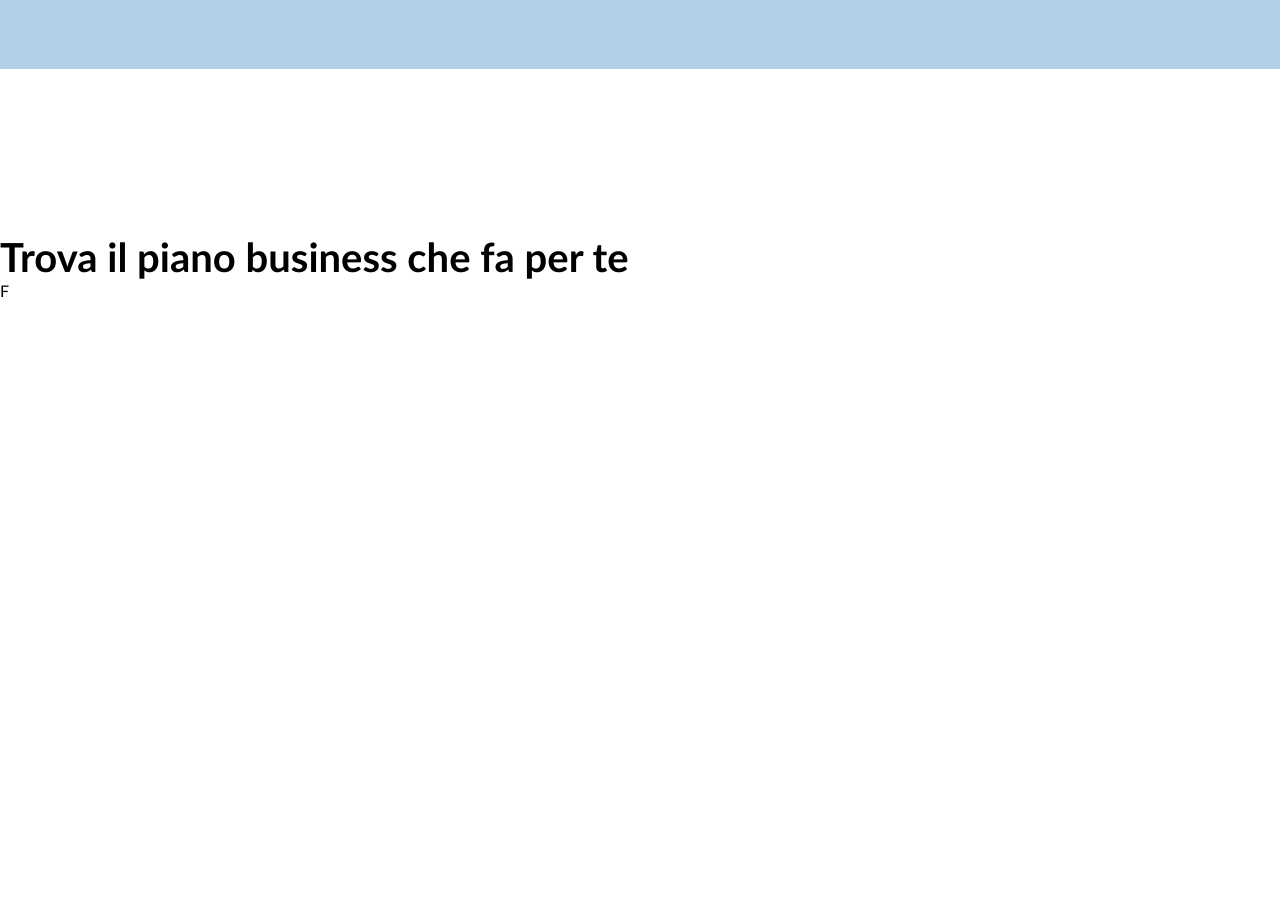
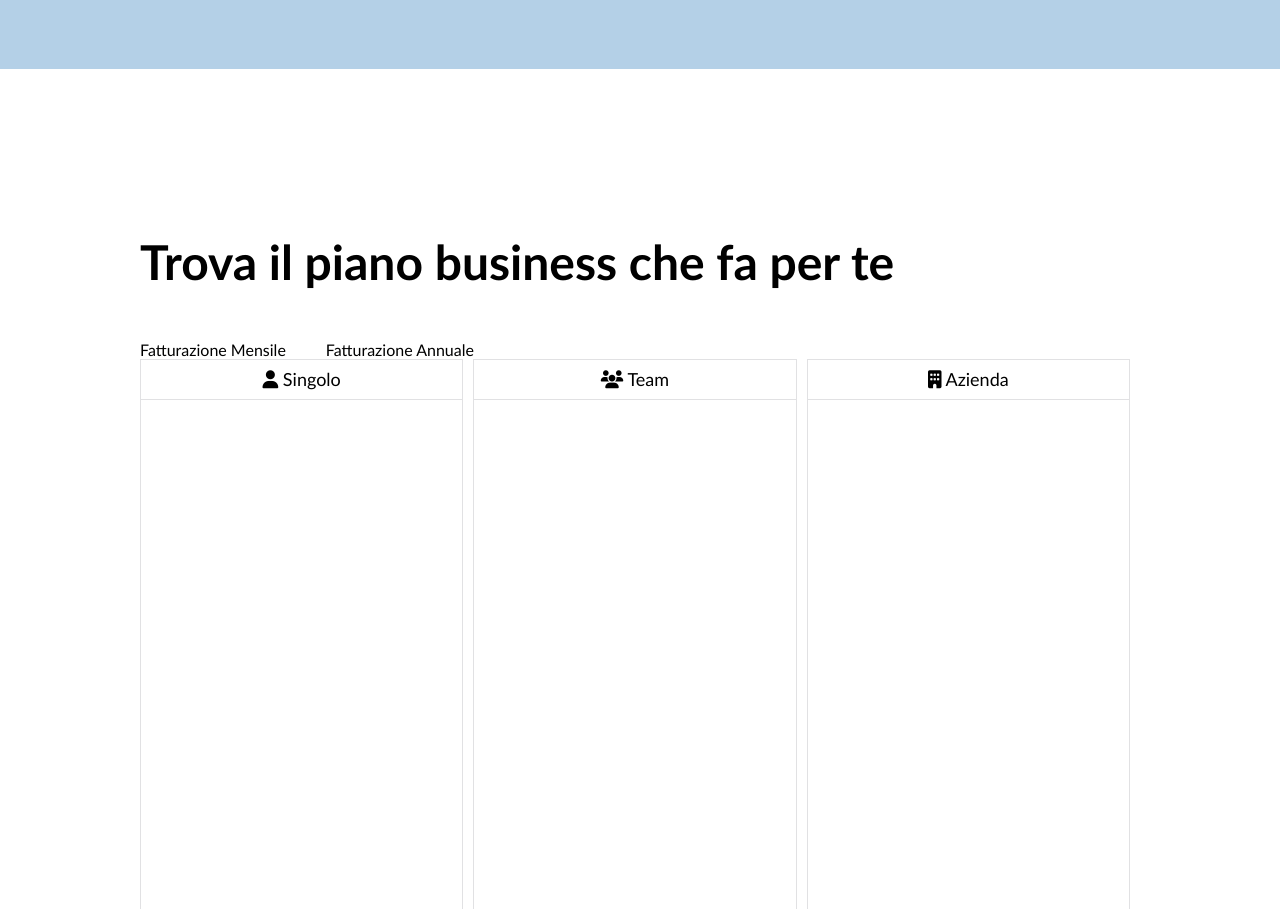
Before and after one commit to matteodragotto/htmlcss-dropbox, a plain HTML site: page index.html in a window 1280 px wide. Shown: the part 751-1660 px from the top of the page. Before the commit the page ends 1051 px from the top, so only its background shows below. Drawn offline with Linux system fonts and the light colour scheme.

Commit message:
[add] main section package offer

```diff
--- a/assets/css/style.css
+++ b/assets/css/style.css
@@ -103,15 +103,15 @@ header .navbar .col ul li:not(.logo):hover{
   width: 70%;
 }
 
-/*--------------Sections--------------*/ù
+/*--------------Sections--------------*/
 
 .container{
+  max-width: 1000px;
   margin: 0 auto;
-  max-width: 1000px;
 }
 
 .container .sect-title h2{
-  font-size: 40px;
+  font-size: 3rem;
   width: 100%;
 }
 
@@ -122,4 +122,29 @@ header .navbar .col ul li:not(.logo):hover{
 
 .col{
   width: calc(100% / 3);
+  padding: 0 10px 0 0;
 }
+
+.card{
+  border: 1px solid #E1E1E3;
+}
+
+.package .container ul{
+  list-style: none;
+}
+
+.package .container .sect-title ul li{
+  padding: 50px 40px 0 0;
+}
+
+.usertype{
+  height: 40px;
+  font-size: 18px;
+  text-align: center;
+  padding: 8px;
+  border-bottom: 1px solid #E1E1E3;
+}
+
+.offer{
+  height: 821px;
+}
--- a/index.html
+++ b/index.html
@@ -4,6 +4,9 @@
   <meta charset="UTF-8">
   <meta name="viewport" content="width=device-width, initial-scale=1.0">
   <link rel="stylesheet" href="./assets/css/style.css">
+
+  <!---FONT AWESOME-->
+  <link rel="stylesheet" href="https://cdnjs.cloudflare.com/ajax/libs/font-awesome/6.6.0/css/all.min.css" integrity="sha512-Kc323vGBEqzTmouAECnVceyQqyqdsSiqLQISBL29aUW4U/M7pSPA/gEUZQqv1cwx4OnYxTxve5UMg5GT6L4JJg==" crossorigin="anonymous" referrerpolicy="no-referrer" />
 
   <title>Dropbox</title>
 </head>
@@ -50,23 +53,47 @@
       </div>
     </div>
 
-    <section class="container package">
-
+    <section class="package">
+      <div class="container">
         <div class="sect-title">
           <h2>Trova il piano business che fa per te</h2>
+          <ul class="d-flex">
+            <li>Fatturazione Mensile</li>
+            <li>Fatturazione Annuale</li>
+          </ul>
         </div>
 
         <div class="row">
           <div class="col">
-          <div class="card"></div>
+            <div class="card">
+              <div class="usertype"><i class="fa-solid fa-user"></i> Singolo</div>
+              <div class="offer"></div>
+            </div>
+          </div>
+
+          <div class="col">
+            <div class="card">
+              <div class="usertype"><i class="fa-solid fa-users"></i> Team</div>
+              <div class="offer"></div>
+
+            </div>
+          </div>
+
+          <div class="col">
+            <div class="card">
+              <div class="usertype"><i class="fa-solid fa-building"></i> Azienda</div>
+              <div class="offer"></div>
+
+            </div>
           </div>
 
         </div>
+      </div>
     </section>
 
-    <section class="partner container"></section>
+    <section class="partner"></section>
 
-    <section class="business container"></section>
+    <section class="business"></section>
 
   </main>
 
```
Lines whose indentation alone changed are shown as unchanged.
